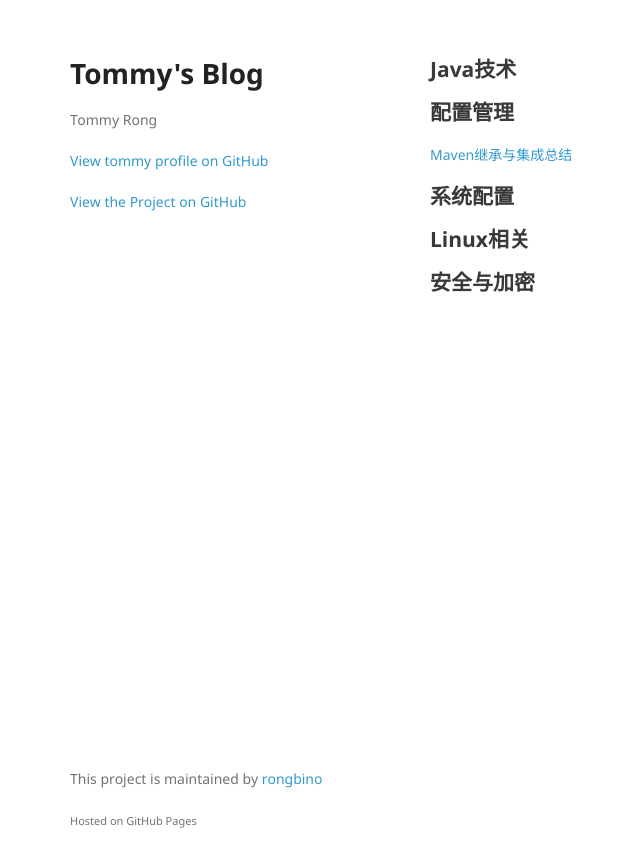
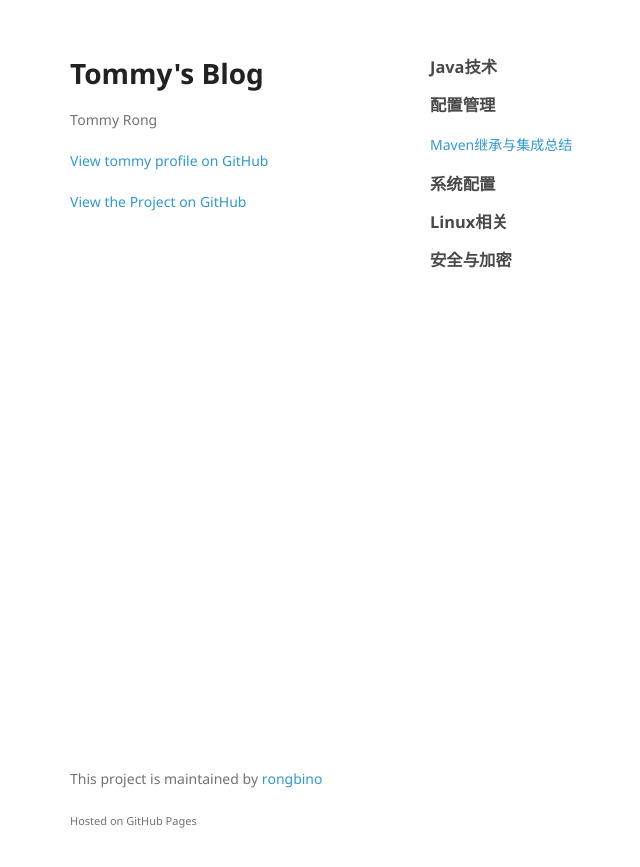
Before and after one commit to rongbino/blog, a Jekyll site: the page built from index.md, in a window 1280 px wide. Shown: the top 867 px of the page, without its empty margins (140-780 px from the left). Built offline with Jekyll 4.4.1, drawn with Linux system fonts in a browser that asks for light colours; our own code applies the rules of GitHub Pages for plain Markdown files.

Commit message:
make some change

```diff
--- a/index.md
+++ b/index.md
@@ -2,12 +2,12 @@
 layout: default
 ---
 
-## Java技术
+### Java技术
 
-## 配置管理
+### 配置管理
 [Maven继承与集成总结](https://github.com/rongbino/blog/issues/1)
-## 系统配置
+### 系统配置
 
-## Linux相关
+### Linux相关
 
-## 安全与加密
+### 安全与加密
```
